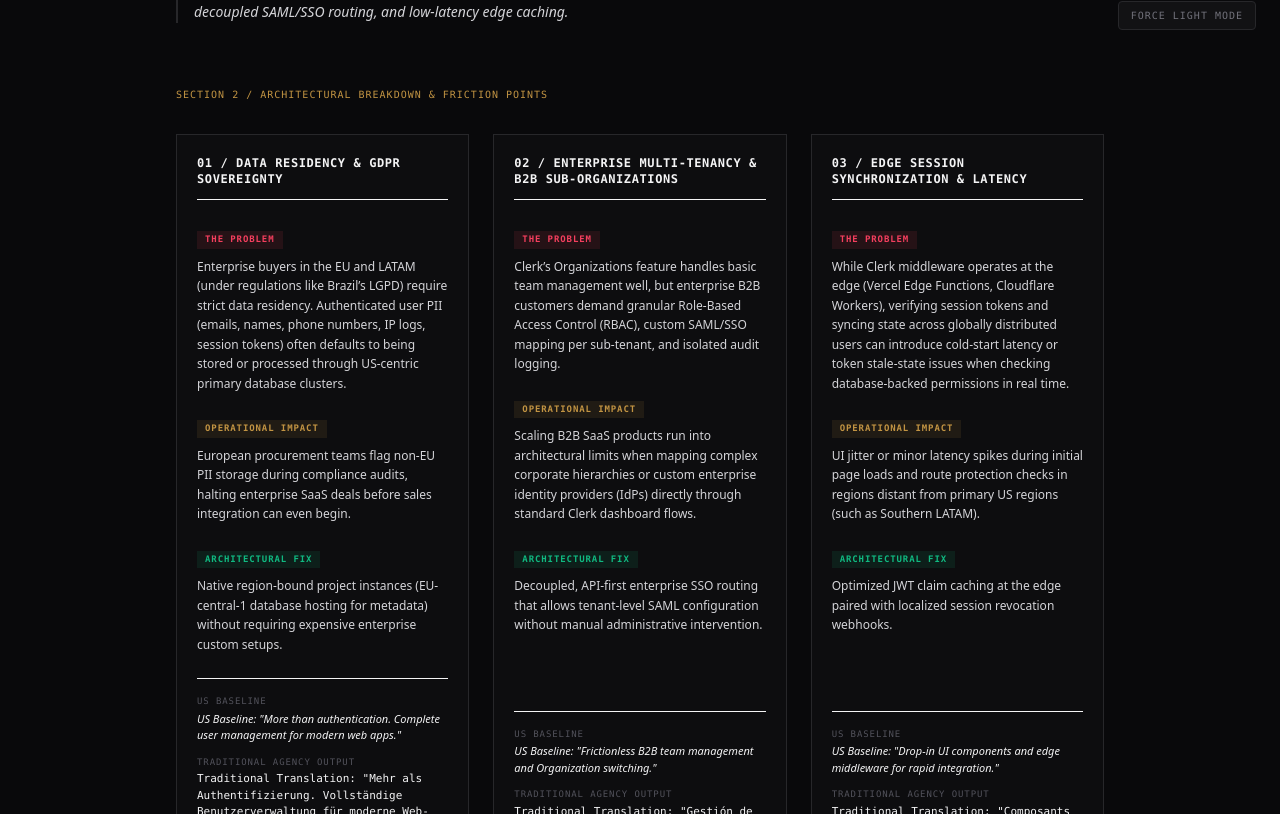
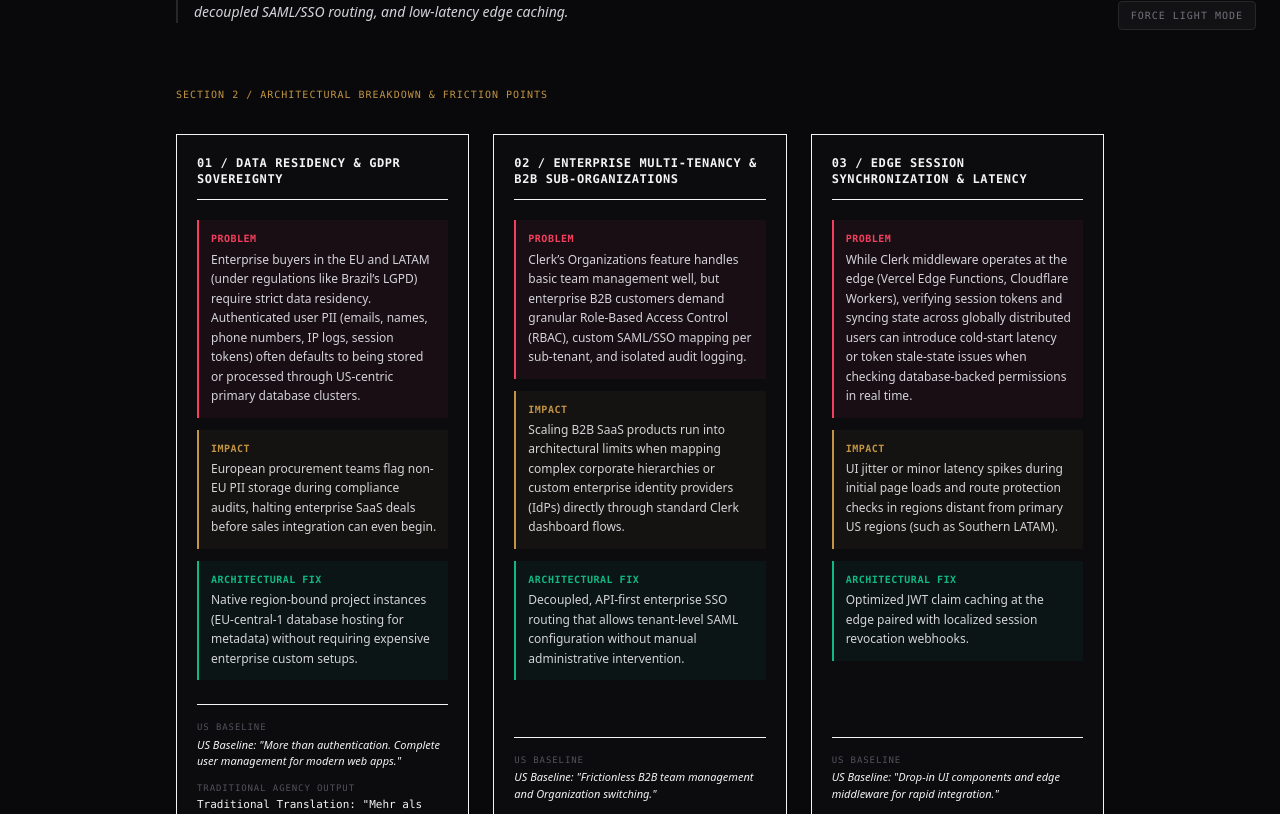
Before and after one commit to veravoxlocalization-create/Front, a Next.js app: page /audits/clerk in a window 1280 px wide. Shown: the part 746-1560 px from the top of the page. Built offline with nearby package versions, Linux system fonts and the light colour scheme.

Commit message:
Update page.tsx

```diff
--- a/app/audits/clerk/page.tsx
+++ b/app/audits/clerk/page.tsx
@@ -67,8 +67,8 @@
     usBaseline: 'US Baseline',
     tradAgency: 'Traditional Agency Output',
     refinedIntent: 'Refined Technical Intent',
-    lblProblem: 'The Problem',
-    lblImpact: 'Operational Impact',
+    lblProblem: 'Problem',
+    lblImpact: 'Impact',
     lblFix: 'Architectural Fix'
   },
   de: {
@@ -134,9 +134,9 @@
     usBaseline: 'US-Ausgangslage',
     tradAgency: 'Klassisches Agenturergebnis',
     refinedIntent: 'Präzisierter technischer Intent',
-    lblProblem: 'Das Problem',
-    lblImpact: 'Betriebliche Auswirkung',
-    lblFix: 'Architektonische Lösung'
+    lblProblem: 'Problem',
+    lblImpact: 'Auswirkung',
+    lblFix: 'Lösung'
   },
   es: {
     navTag: 'Auditoría de Localización #09',
@@ -201,9 +201,9 @@
     usBaseline: 'Línea Base (EE. UU.)',
     tradAgency: 'Resultado de Agencia Tradicional',
     refinedIntent: 'Intención Técnica Refinada',
-    lblProblem: 'El Problema',
-    lblImpact: 'Impacto Operativo',
-    lblFix: 'Solución Arquitectónica'
+    lblProblem: 'Problema',
+    lblImpact: 'Impacto',
+    lblFix: 'Solución'
   },
   fr: {
     navTag: 'Audit de Localisation #09',
@@ -268,9 +268,9 @@
     usBaseline: 'Référence US',
     tradAgency: 'Rendu Agence Traditionnelle',
     refinedIntent: 'Intention Technique Affinée',
-    lblProblem: 'Le Problème',
-    lblImpact: 'Impact Opérationnel',
-    lblFix: 'Solution Architecturale'
+    lblProblem: 'Problème',
+    lblImpact: 'Impact',
+    lblFix: 'Solution'
   },
   it: {
     navTag: 'Audit di Localizzazione #09',
@@ -335,9 +335,9 @@
     usBaseline: 'Linea Base US',
     tradAgency: 'Output Agenzia Tradizionale',
     refinedIntent: 'Intento Tecnico Rifinito',
-    lblProblem: 'Il Problema',
-    lblImpact: 'Impatto Operativo',
-    lblFix: 'Soluzione Architetturale'
+    lblProblem: 'Problema',
+    lblImpact: 'Impatto',
+    lblFix: 'Soluzione'
   },
   pt: {
     navTag: 'Auditoria de Localização #09',
@@ -402,9 +402,9 @@
     usBaseline: 'Linha de Base (EUA)',
     tradAgency: 'Resultado de Agência Tradicional',
     refinedIntent: 'Intenção Técnica Refinada',
-    lblProblem: 'O Problema',
-    lblImpact: 'Impacto Operacional',
-    lblFix: 'Solução Arquitetônica'
+    lblProblem: 'Problema',
+    lblImpact: 'Impacto',
+    lblFix: 'Solução'
   }
 };
 
@@ -554,7 +554,7 @@
           </div>
         </section>
 
-        {/* SECTION 2: CLEAN 3-CARD GRID FOR ARCHITECTURAL BREAKDOWN */}
+        {/* SECTION 2: CLEAN INTEGRATED-BORDER CARD LAYOUT */}
         <section className="mb-16">
           <div className="font-mono text-[10px] uppercase tracking-widest text-signal-gold mb-8 print:text-black print:font-bold">
             {t.s2Title}
@@ -564,39 +564,39 @@
             {blocks.map((item, idx) => (
               <div
                 key={idx}
-                className="flex flex-col justify-between border border-ink-700 bg-ink-900/50 p-5 rounded-none print:border-gray-300 print:bg-white"
+                className="flex flex-col justify-between border border-ink-800 bg-ink-900/40 p-5 rounded-none print:border-gray-300 print:bg-white"
               >
                 <div>
-                  <h3 className="font-mono text-xs font-semibold uppercase tracking-wider text-bone-100 mb-6 pb-3 border-b border-ink-800 print:text-black print:border-gray-200">
+                  <h3 className="font-mono text-xs font-semibold uppercase tracking-wider text-bone-100 mb-5 pb-3 border-b border-ink-800 print:text-black print:border-gray-200">
                     {item.title}
                   </h3>
 
-                  {/* PROBLEM BLOCK */}
-                  <div className="mb-5">
-                    <span className="inline-block px-2 py-0.5 font-mono text-[9px] uppercase tracking-widest text-signal-red bg-signal-red/10 mb-2 print:bg-red-50 print:text-red-700 print:border print:border-red-200 font-bold">
+                  {/* PROBLEM BLOCK - RED INTEGRATED BORDER */}
+                  <div className="mb-3 p-3 bg-signal-red/5 border-l-2 border-signal-red text-xs print:bg-red-50/50 print:border-red-600">
+                    <span className="font-mono text-[10px] uppercase font-bold tracking-wider text-signal-red block mb-1 print:text-red-700">
                       {t.lblProblem}
                     </span>
-                    <p className="text-xs text-bone-300 leading-relaxed print:text-gray-800">
+                    <p className="text-bone-300 leading-relaxed print:text-gray-800">
                       {item.problem}
                     </p>
                   </div>
 
-                  {/* IMPACT BLOCK */}
-                  <div className="mb-5">
-                    <span className="inline-block px-2 py-0.5 font-mono text-[9px] uppercase tracking-widest text-signal-gold bg-signal-gold/10 mb-2 print:bg-amber-50 print:text-amber-800 print:border print:border-amber-200 font-bold">
+                  {/* IMPACT BLOCK - AMBER INTEGRATED BORDER */}
+                  <div className="mb-3 p-3 bg-signal-gold/5 border-l-2 border-signal-gold text-xs print:bg-amber-50/50 print:border-amber-600">
+                    <span className="font-mono text-[10px] uppercase font-bold tracking-wider text-signal-gold block mb-1 print:text-amber-800">
                       {t.lblImpact}
                     </span>
-                    <p className="text-xs text-bone-300 leading-relaxed print:text-gray-800">
+                    <p className="text-bone-300 leading-relaxed print:text-gray-800">
                       {item.impact}
                     </p>
                   </div>
 
-                  {/* FIX BLOCK */}
-                  <div className="mb-6">
-                    <span className="inline-block px-2 py-0.5 font-mono text-[9px] uppercase tracking-widest text-signal-green bg-signal-green/10 mb-2 print:bg-emerald-50 print:text-emerald-800 print:border print:border-emerald-200 font-bold">
+                  {/* FIX BLOCK - GREEN INTEGRATED BORDER */}
+                  <div className="mb-6 p-3 bg-signal-green/5 border-l-2 border-signal-green text-xs print:bg-emerald-50/50 print:border-emerald-600">
+                    <span className="font-mono text-[10px] uppercase font-bold tracking-wider text-signal-green block mb-1 print:text-emerald-800">
                       {t.lblFix}
                     </span>
-                    <p className="text-xs text-bone-300 leading-relaxed print:text-gray-800">
+                    <p className="text-bone-300 leading-relaxed print:text-gray-800">
                       {item.fix}
                     </p>
                   </div>
```
